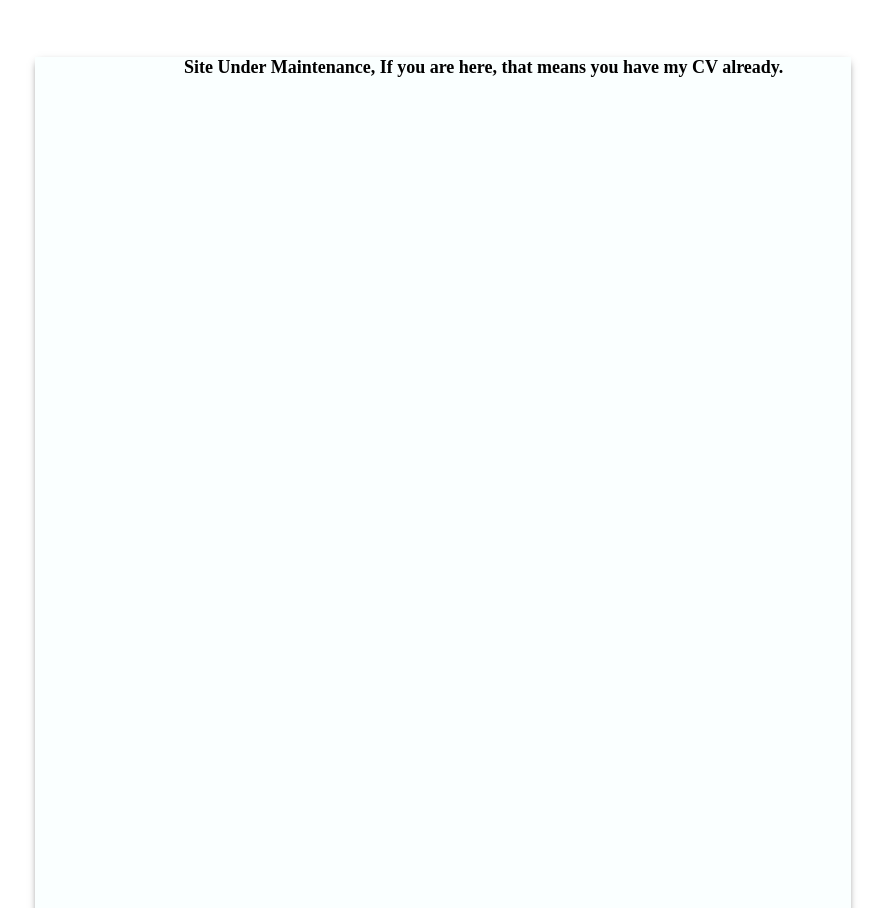
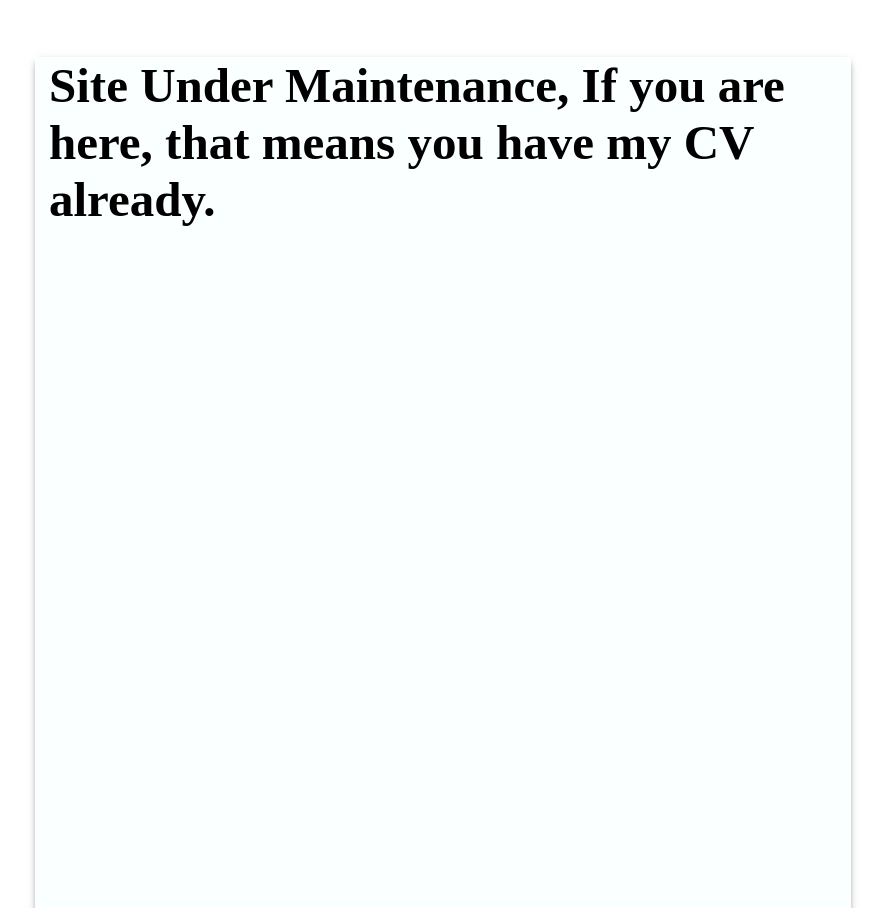
Before and after one commit to Hammad-Azam0786/CV, a plain HTML site: page index.html in a window 1280 px wide. Shown: the part 192-1100 px from the top of the page, without its empty margins (197-1082 px from the left). Drawn offline with Linux system fonts and the light colour scheme.

Commit message:
Update index.html

```diff
--- a/index.html
+++ b/index.html
@@ -26,7 +26,7 @@
 	<body>
 <main class="resumeCanvas">
 <div style="margin-top: 249px;">
-		<h1 style="color: Black; margin-left: 149px;font-size:large;font-family:'Times New Roman', Times, serif;margin-top: 10px;">Site Under Maintenance, If you are here, that means you have my CV already.</h1>
+		<h1 style="color: Black; margin-left: 14px;font-size:49px;font-family:'Times New Roman', Times, serif;margin-top: 10px;">Site Under Maintenance, If you are here, that means you have my CV already.</h1>
 </div>
 </main>
 	</body>
```
